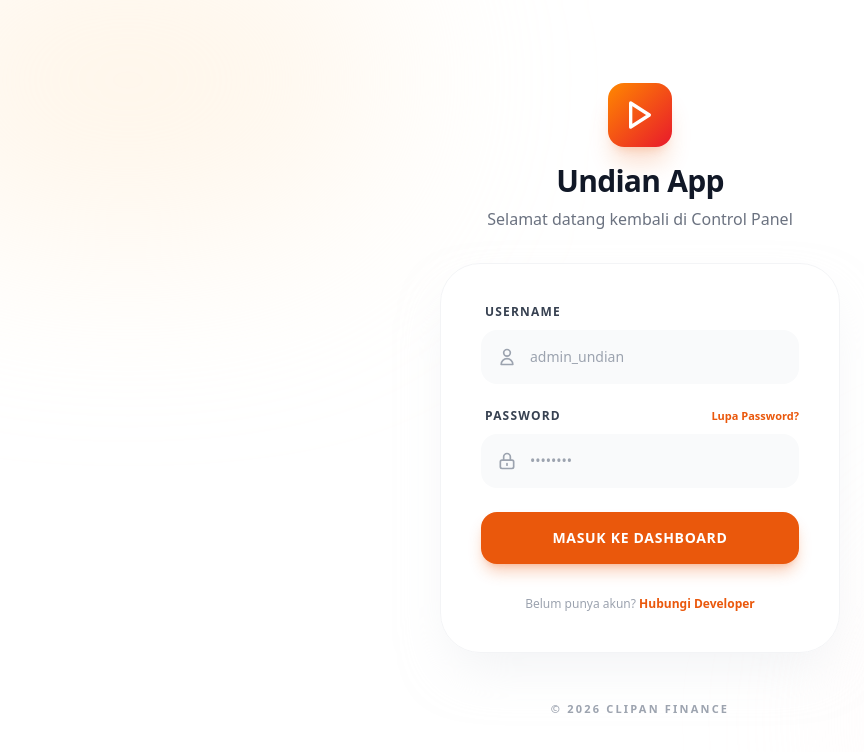
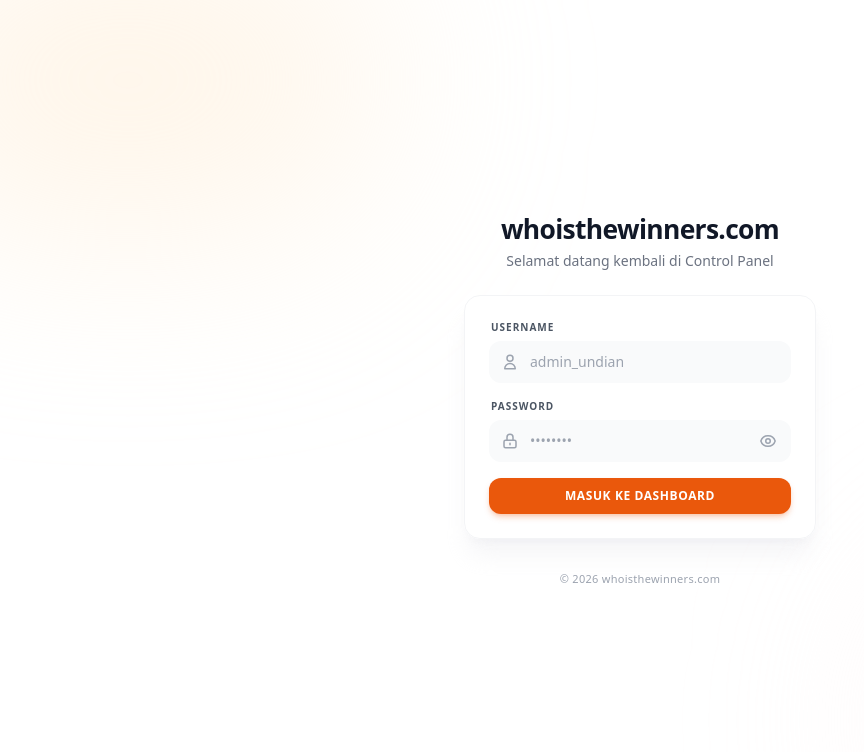
Before and after one commit to yogasara22/frontend-undian-app, a Next.js app: page /login in a window 1280 px wide. Shown: the top 752 px of the page, without its empty margins (0-864 px from the left). Built offline with nearby package versions, Linux system fonts and the light colour scheme.

Commit message:
refactor: page login

```diff
--- a/app/login/page.tsx
+++ b/app/login/page.tsx
@@ -2,11 +2,11 @@
 
 import { useState } from 'react';
 import { useRouter } from 'next/navigation';
-import Link from 'next/link';
 
 export default function LoginPage() {
   const [username, setUsername] = useState('');
   const [password, setPassword] = useState('');
+  const [showPassword, setShowPassword] = useState(false);
   const [isLoading, setIsLoading] = useState(false);
   const router = useRouter();
 
@@ -24,31 +24,32 @@ export default function LoginPage() {
   };
 
   return (
-    <div className="min-h-screen w-full flex items-center justify-center relative overflow-hidden bg-white">
+    <div className="min-h-screen w-full flex flex-col items-center justify-center relative overflow-hidden bg-white px-4 py-10">
       {/* Decorative Gradients */}
       <div className="absolute top-[-10%] left-[-10%] w-[40%] h-[40%] bg-orange-100/50 rounded-full blur-[100px]" />
       <div className="absolute bottom-[-10%] right-[-10%] w-[40%] h-[40%] bg-red-50/50 rounded-full blur-[100px]" />
 
-      <div className="w-full max-w-md px-6 relative z-10">
-        {/* Logo Section */}
-        <div className="flex flex-col items-center mb-8">
-          <div className="w-16 h-16 rounded-2xl flex items-center justify-center mb-4 shadow-xl shadow-orange-600/20" style={{ background: 'linear-gradient(135deg, #ff8800, #e8192c)' }}>
-            <svg className="w-8 h-8 text-white" fill="none" viewBox="0 0 24 24" stroke="currentColor">
-              <path strokeLinecap="round" strokeLinejoin="round" strokeWidth={2.5} d="M5 3l14 9-14 9V3z" />
-            </svg>
-          </div>
-          <h1 className="text-3xl font-black text-gray-900 tracking-tight">Undian App</h1>
-          <p className="text-gray-500 mt-2 font-medium">Selamat datang kembali di Control Panel</p>
+      <div className="w-full max-w-[22rem] relative z-10 flex flex-col items-center">
+        {/* Title */}
+        <div className="flex flex-col items-center mb-6 text-center">
+          <h1 className="text-2xl sm:text-[1.65rem] font-black text-gray-900 tracking-tight">
+            whoisthewinners.com
+          </h1>
+          <p className="text-gray-500 mt-1.5 text-sm font-medium">
+            Selamat datang kembali di Control Panel
+          </p>
         </div>
 
         {/* Login Card */}
-        <div className="bg-white/80 backdrop-blur-xl border border-gray-100 rounded-[2.5rem] p-8 md:p-10 shadow-2xl shadow-gray-200/50">
-          <form onSubmit={handleLogin} className="space-y-6">
+        <div className="w-full bg-white/80 backdrop-blur-xl border border-gray-100 rounded-2xl p-6 shadow-xl shadow-gray-200/40">
+          <form onSubmit={handleLogin} className="space-y-4">
             <div>
-              <label className="block text-gray-700 text-xs font-bold uppercase tracking-widest mb-2.5 ml-1">Username</label>
+              <label className="block text-gray-600 text-[10px] font-bold uppercase tracking-widest mb-1.5 ml-0.5">
+                Username
+              </label>
               <div className="relative group">
-                <div className="absolute left-4 top-1/2 -translate-y-1/2 text-gray-400 group-focus-within:text-orange-500 transition-colors">
-                  <svg className="w-5 h-5" fill="none" viewBox="0 0 24 24" stroke="currentColor">
+                <div className="absolute left-3 top-1/2 -translate-y-1/2 text-gray-400 group-focus-within:text-orange-500 transition-colors pointer-events-none">
+                  <svg className="w-[18px] h-[18px]" fill="none" viewBox="0 0 24 24" stroke="currentColor" aria-hidden>
                     <path strokeLinecap="round" strokeLinejoin="round" strokeWidth={2} d="M16 7a4 4 0 11-8 0 4 4 0 018 0zM12 14a7 7 0 00-7 7h14a7 7 0 00-7-7z" />
                   </svg>
                 </div>
@@ -58,41 +59,57 @@ export default function LoginPage() {
                   value={username}
                   onChange={(e) => setUsername(e.target.value)}
                   placeholder="admin_undian"
-                  className="w-full pl-12 pr-4 py-4 rounded-2xl bg-gray-50 border border-transparent focus:bg-white focus:border-orange-500 focus:ring-4 focus:ring-orange-500/10 transition-all text-sm font-medium outline-none text-gray-900"
+                  className="w-full pl-10 pr-3 py-2.5 rounded-xl bg-gray-50 border border-transparent focus:bg-white focus:border-orange-500 focus:ring-2 focus:ring-orange-500/15 transition-all text-sm font-medium outline-none text-gray-900"
                 />
               </div>
             </div>
 
             <div>
-              <div className="flex items-center justify-between mb-2.5 ml-1">
-                <label className="block text-gray-700 text-xs font-bold uppercase tracking-widest">Password</label>
-                <button type="button" className="text-orange-600 text-[11px] font-bold hover:underline">Lupa Password?</button>
-              </div>
+              <label className="block text-gray-600 text-[10px] font-bold uppercase tracking-widest mb-1.5 ml-0.5">
+                Password
+              </label>
               <div className="relative group">
-                <div className="absolute left-4 top-1/2 -translate-y-1/2 text-gray-400 group-focus-within:text-orange-500 transition-colors">
-                  <svg className="w-5 h-5" fill="none" viewBox="0 0 24 24" stroke="currentColor">
+                <div className="absolute left-3 top-1/2 -translate-y-1/2 text-gray-400 group-focus-within:text-orange-500 transition-colors pointer-events-none">
+                  <svg className="w-[18px] h-[18px]" fill="none" viewBox="0 0 24 24" stroke="currentColor" aria-hidden>
                     <path strokeLinecap="round" strokeLinejoin="round" strokeWidth={2} d="M12 15v2m-6 4h12a2 2 0 002-2v-6a2 2 0 00-2-2H6a2 2 0 00-2 2v6a2 2 0 002 2zm10-10V7a4 4 0 00-8 0v4h8z" />
                   </svg>
                 </div>
                 <input
-                  type="password"
+                  type={showPassword ? 'text' : 'password'}
                   required
                   value={password}
                   onChange={(e) => setPassword(e.target.value)}
                   placeholder="••••••••"
-                  className="w-full pl-12 pr-4 py-4 rounded-2xl bg-gray-50 border border-transparent focus:bg-white focus:border-orange-500 focus:ring-4 focus:ring-orange-500/10 transition-all text-sm font-medium outline-none text-gray-900"
+                  className="w-full pl-10 pr-11 py-2.5 rounded-xl bg-gray-50 border border-transparent focus:bg-white focus:border-orange-500 focus:ring-2 focus:ring-orange-500/15 transition-all text-sm font-medium outline-none text-gray-900"
                 />
+                <button
+                  type="button"
+                  onClick={() => setShowPassword((v) => !v)}
+                  className="absolute right-2 top-1/2 -translate-y-1/2 p-1.5 rounded-lg text-gray-400 hover:text-orange-600 hover:bg-orange-50 focus:outline-none focus-visible:ring-2 focus-visible:ring-orange-500/40 transition-colors"
+                  aria-label={showPassword ? 'Sembunyikan password' : 'Tampilkan password'}
+                >
+                  {showPassword ? (
+                    <svg className="w-[18px] h-[18px]" fill="none" viewBox="0 0 24 24" stroke="currentColor" aria-hidden>
+                      <path strokeLinecap="round" strokeLinejoin="round" strokeWidth={2} d="M13.875 18.825A10.05 10.05 0 0112 19c-4.478 0-8.268-2.943-9.543-7a9.97 9.97 0 011.563-3.029m5.858.908a3 3 0 114.243 4.243M9.878 9.878l4.242 4.242M9.88 9.88l-3.29-3.29m7.532 7.532l3.29 3.29M3 3l3.59 3.59m0 0A9.953 9.953 0 0112 5c4.478 0 8.268 2.943 9.543 7a10.025 10.025 0 01-4.132 5.411m0 0L21 21" />
+                    </svg>
+                  ) : (
+                    <svg className="w-[18px] h-[18px]" fill="none" viewBox="0 0 24 24" stroke="currentColor" aria-hidden>
+                      <path strokeLinecap="round" strokeLinejoin="round" strokeWidth={2} d="M15 12a3 3 0 11-6 0 3 3 0 016 0z" />
+                      <path strokeLinecap="round" strokeLinejoin="round" strokeWidth={2} d="M2.458 12C3.732 7.943 7.523 5 12 5c4.478 0 8.268 2.943 9.542 7-1.274 4.057-5.064 7-9.542 7-4.477 0-8.268-2.943-9.542-7z" />
+                    </svg>
+                  )}
+                </button>
               </div>
             </div>
 
             <button
               type="submit"
               disabled={isLoading}
-              className="w-full py-4 rounded-2xl bg-orange-600 hover:bg-orange-700 disabled:opacity-70 disabled:cursor-not-allowed text-white text-sm font-black tracking-wider shadow-lg shadow-orange-600/30 transition-all active:scale-[0.98] flex items-center justify-center gap-2"
+              className="w-full py-2.5 rounded-xl bg-orange-600 hover:bg-orange-700 disabled:opacity-70 disabled:cursor-not-allowed text-white text-xs font-black tracking-wider shadow-md shadow-orange-600/25 transition-all active:scale-[0.98] flex items-center justify-center gap-2 mt-1"
             >
               {isLoading ? (
                 <>
-                  <svg className="w-5 h-5 animate-spin" fill="none" viewBox="0 0 24 24" stroke="currentColor">
+                  <svg className="w-4 h-4 animate-spin" fill="none" viewBox="0 0 24 24" stroke="currentColor">
                     <path strokeLinecap="round" strokeLinejoin="round" strokeWidth={2} d="M4 4v5h.582m15.356 2A8.001 8.001 0 004.582 9m0 0H9m11 11v-5h-.581m0 0a8.003 8.003 0 01-15.357-2m15.357 2H15" />
                   </svg>
                   Masuk...
@@ -102,16 +119,11 @@ export default function LoginPage() {
               )}
             </button>
           </form>
-
-          <p className="text-center mt-8 text-xs text-gray-400 font-medium">
-            Belum punya akun? <span className="text-orange-600 font-bold cursor-pointer hover:underline">Hubungi Developer</span>
-          </p>
         </div>
 
-        {/* Bottom Footer */}
-        <div className="mt-12 text-center">
-          <p className="text-gray-400 text-[11px] font-bold uppercase tracking-[0.2em]">© 2026 Clipan Finance</p>
-        </div>
+        <p className="mt-8 text-gray-400 text-[11px] font-medium tracking-wide">
+          © 2026 whoisthewinners.com
+        </p>
       </div>
     </div>
   );
```
